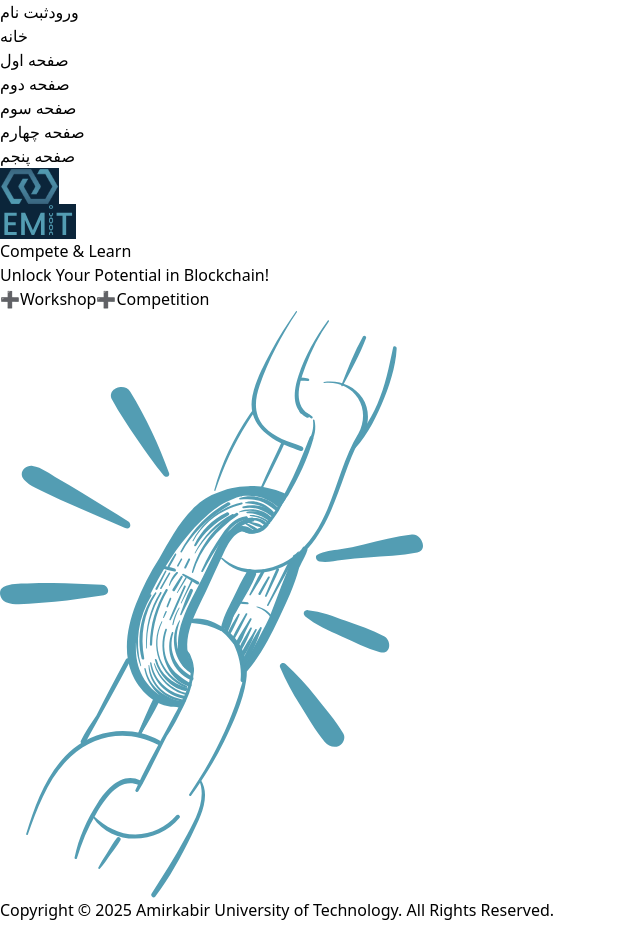
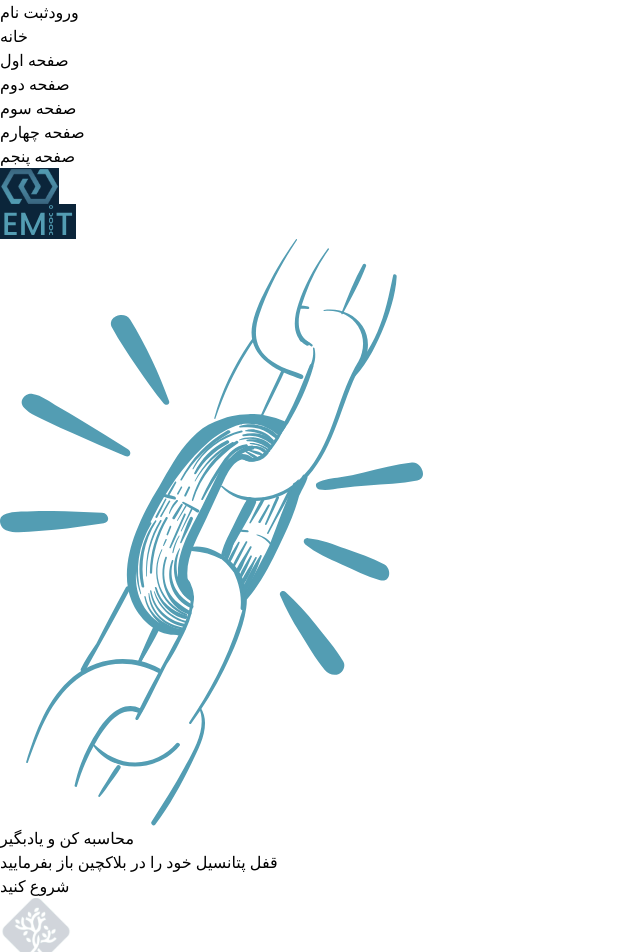
Before and after one commit to ShMirnajafi/EMIT-frontend-public, a Next.js app: page / in a window 1280 px wide. Shown: the top 952 px of the page, without its empty margins (0-640 px from the left). Before the commit the page ends 922 px from the top, so only its background shows below. Built offline with nearby package versions, Linux system fonts and the light colour scheme.

Commit message:
refactor main section and make it Persian.

```diff
--- a/src/components/MainSection/Main.tsx
+++ b/src/components/MainSection/Main.tsx
@@ -1,29 +1,32 @@
 'use client';
 
 import BlockChainIcon from "@/components/Icons/BlockChainIcon";
+import NebkaIcon from "@/components/Icons/NebkaIcon";
+import NebkaTextIcon from "@/components/Icons/NebkaTextIcon";
 
 export default function Main() {
     return (
         <section className="w-full bg-[#0B253A] py-20 px-36 flex flex-col md:flex-row items-center justify-between">
-            <div className="max-w-lg text-left text-white">
-                <h2 className="text-4xl font-extrabold text-[#539DB3]">Compete & Learn</h2>
-                <p className="text-xl text-gray-300 mt-4">Unlock Your Potential in Blockchain!</p>
+            <div className="hidden md:block">
+                <BlockChainIcon/>
+            </div>
 
-                <div className="mt-6 flex space-x-4">
+            <div className="max-w-lg mt-16 grid grid-cols-1 justify-items-end text-white">
+                <h2 className="text-4xl font-extrabold text-[#539DB3] text-right">محاسبه کن و یادبگیر</h2>
+                <p className="text-xl text-gray-300 mt-4 text-right">قفل پتانسیل خود را در بلاکچین باز بفرمایید</p>
+
+                <div className="mt-10 flex space-x-4 float-right">
                     <button className="bg-[#C45D39] text-white px-6 py-3 rounded-md flex items-center space-x-2 hover:bg-[#A8482D]">
-                        <span>➕</span>
-                        <span>Workshop</span>
+                        <span>شروع کنید</span>
                     </button>
-                    <button className="bg-gray-600 text-gray-300 px-6 py-3 rounded-md flex items-center space-x-2 cursor-not-allowed">
-                        <span>➕</span>
-                        <span>Competition</span>
-                    </button>
+                </div>
+
+                <div className="mt-64 space-x-4 flex float-right">
+                    <NebkaIcon/>
+                    <NebkaTextIcon/>
                 </div>
             </div>
 
-            <div className="hidden md:block">
-                <BlockChainIcon/>
-            </div>
         </section>
     );
 }
```
